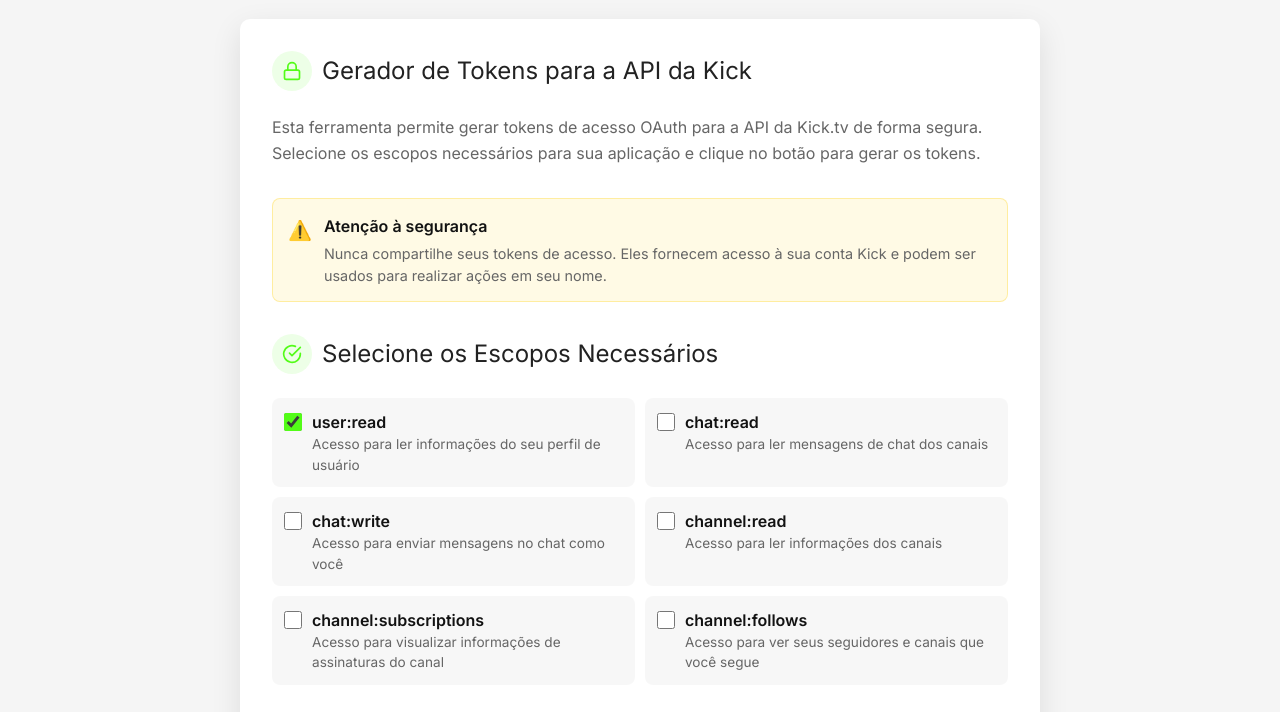
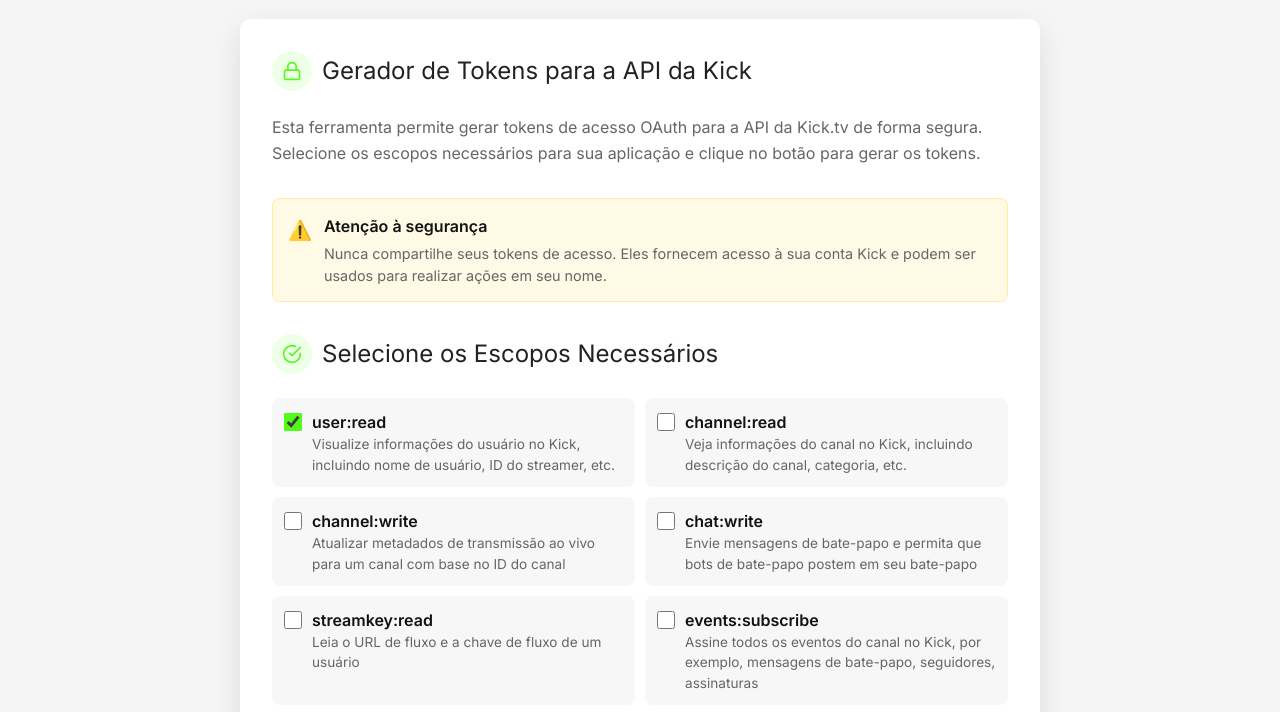
Before and after one commit to GabrielCSTR/kick-token-generator, a website: page client/index.html in a window 1280 px wide. Shown: the part 83-795 px from the top of the page. Drawn offline with Linux system fonts and the light colour scheme.

Commit message:
feat: Update scope descriptions and modify checkbox IDs for improved clarity

```diff
--- a/client/index.html
+++ b/client/index.html
@@ -70,15 +70,23 @@
                 <input type="checkbox" id="user-read" class="scope-checkbox" value="user:read" checked>
                 <div class="scope-info">
                     <label for="user-read" class="scope-name">user:read</label>
-                    <div class="scope-description">Acesso para ler informações do seu perfil de usuário</div>
+                    <div class="scope-description">Visualize informações do usuário no Kick, incluindo nome de usuário, ID do streamer, etc.</div>
                 </div>
             </div>
 
             <div class="scope-item">
-                <input type="checkbox" id="chat-read" class="scope-checkbox" value="chat:read">
+                <input type="checkbox" id="channel-read" class="scope-checkbox" value="channel:read">
                 <div class="scope-info">
-                    <label for="chat-read" class="scope-name">chat:read</label>
-                    <div class="scope-description">Acesso para ler mensagens de chat dos canais</div>
+                    <label for="channel-read" class="scope-name">channel:read</label>
+                    <div class="scope-description">Veja informações do canal no Kick, incluindo descrição do canal, categoria, etc.</div>
+                </div>
+            </div>
+
+            <div class="scope-item">
+                <input type="checkbox" id="channel-write" class="scope-checkbox" value="channel:write">
+                <div class="scope-info">
+                    <label for="channel-write" class="scope-name">channel:write</label>
+                    <div class="scope-description">Atualizar metadados de transmissão ao vivo para um canal com base no ID do canal</div>
                 </div>
             </div>
 
@@ -86,31 +94,31 @@
                 <input type="checkbox" id="chat-write" class="scope-checkbox" value="chat:write">
                 <div class="scope-info">
                     <label for="chat-write" class="scope-name">chat:write</label>
-                    <div class="scope-description">Acesso para enviar mensagens no chat como você</div>
+                    <div class="scope-description">Envie mensagens de bate-papo e permita que bots de bate-papo postem em seu bate-papo</div>
                 </div>
             </div>
 
             <div class="scope-item">
-                <input type="checkbox" id="channel-read" class="scope-checkbox" value="channel:read">
+                <input type="checkbox" id="streamkey-read" class="scope-checkbox" value="streamkey:read">
                 <div class="scope-info">
-                    <label for="channel-read" class="scope-name">channel:read</label>
-                    <div class="scope-description">Acesso para ler informações dos canais</div>
+                    <label for="streamkey-read" class="scope-name">streamkey:read</label>
+                    <div class="scope-description">Leia o URL de fluxo e a chave de fluxo de um usuário</div>
                 </div>
             </div>
 
             <div class="scope-item">
-                <input type="checkbox" id="channel-subscriptions" class="scope-checkbox" value="channel:subscriptions">
+                <input type="checkbox" id="events-subscribe" class="scope-checkbox" value="events:subscribe">
                 <div class="scope-info">
-                    <label for="channel-subscriptions" class="scope-name">channel:subscriptions</label>
-                    <div class="scope-description">Acesso para visualizar informações de assinaturas do canal</div>
+                    <label for="events-subscribe" class="scope-name">events:subscribe</label>
+                    <div class="scope-description">Assine todos os eventos do canal no Kick, por exemplo, mensagens de bate-papo, seguidores, assinaturas</div>
                 </div>
             </div>
 
-            <div class="scope-item">
-                <input type="checkbox" id="channel-follows" class="scope-checkbox" value="channel:follows">
+             <div class="scope-item">
+                <input type="checkbox" id="moderation-ban" class="scope-checkbox" value="moderation:ban">
                 <div class="scope-info">
-                    <label for="channel-follows" class="scope-name">channel:follows</label>
-                    <div class="scope-description">Acesso para ver seus seguidores e canais que você segue</div>
+                    <label for="moderation-ban" class="scope-name">moderation:ban</label>
+                    <div class="scope-description">Executar ações de moderação para moderadores</div>
                 </div>
             </div>
         </div>
```
